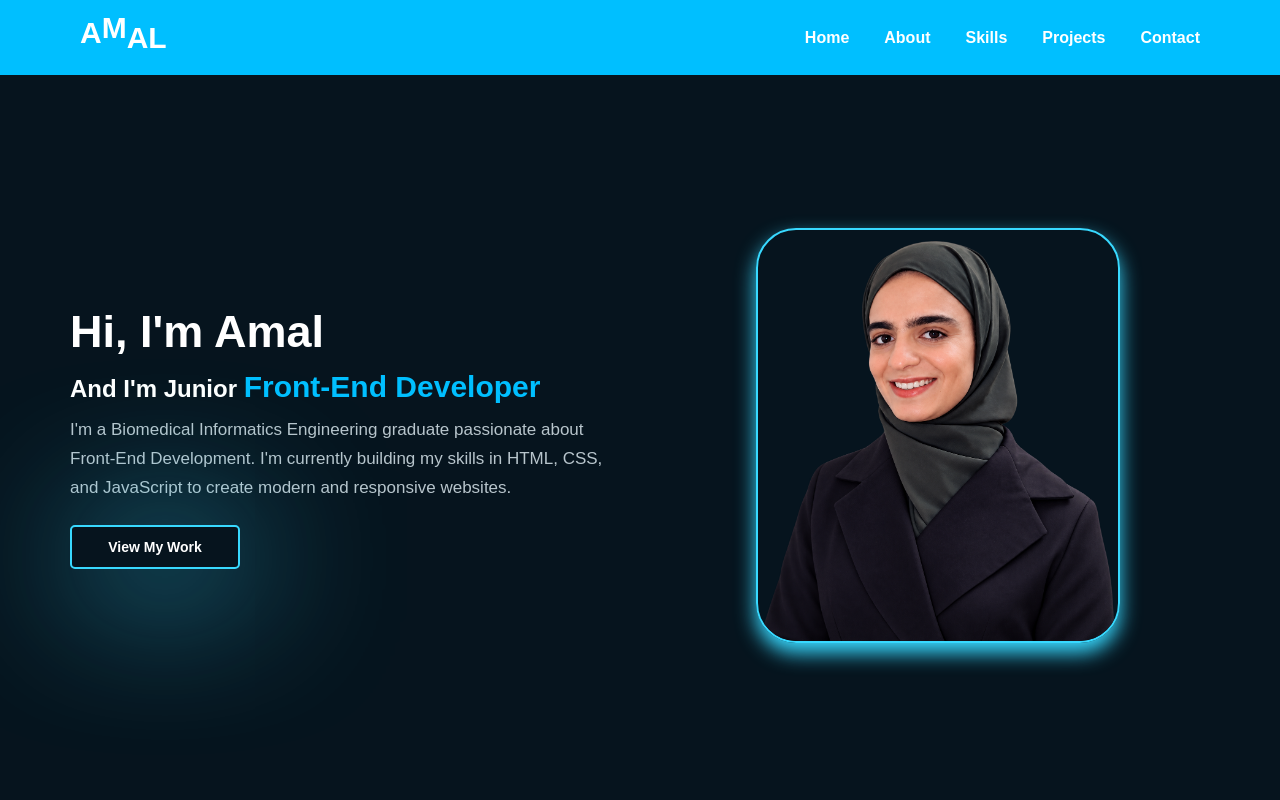
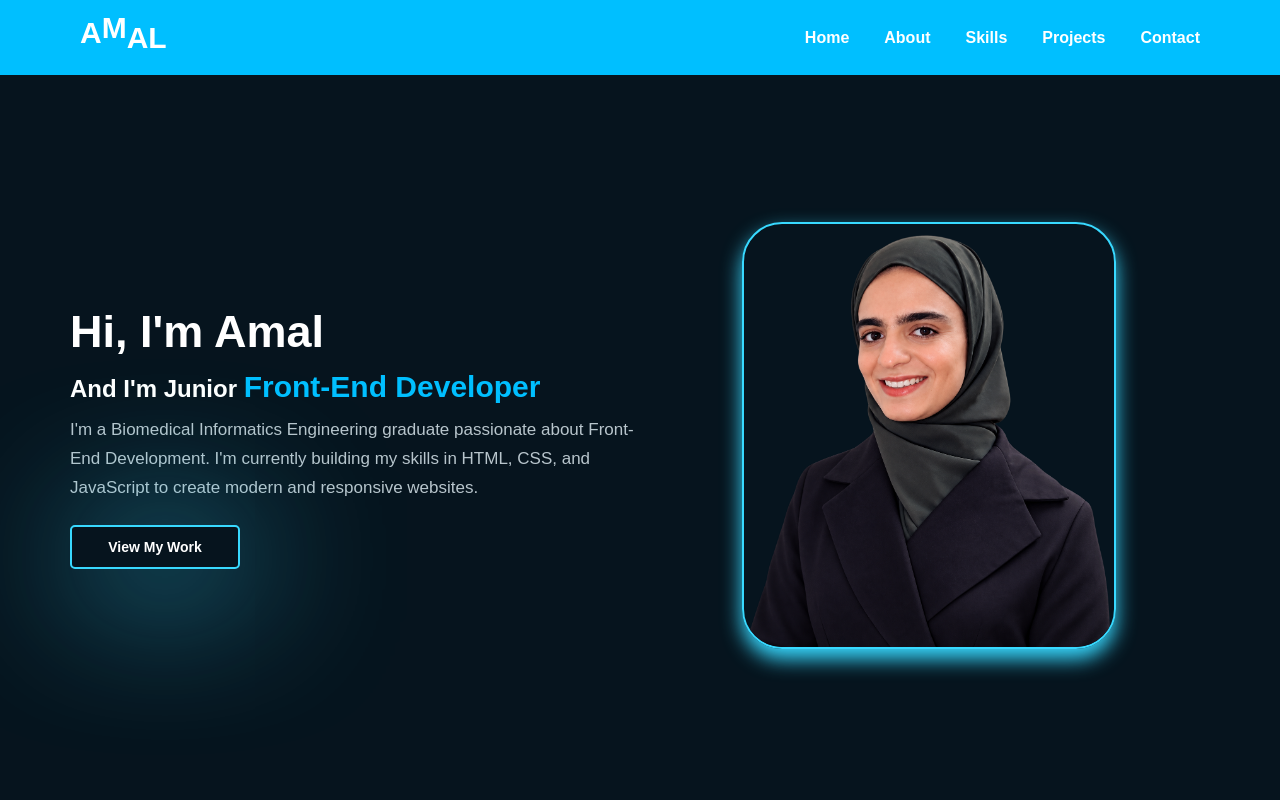
Before and after one commit to amalalawadi-dev/My-Portfolio-project, a plain HTML site: page index.html in a window 1280 px wide. Shown: the top 800 px of the page. Drawn offline with Linux system fonts and the light colour scheme.

Commit message:
Adjust spacing and dimensions in hero section styles

```diff
--- a/CSS/style.css
+++ b/CSS/style.css
@@ -793,7 +793,7 @@ body {
         padding: 70px 50px;
         display: grid;
         grid-template-columns: 1fr 1fr;
-        gap: 70px;
+        gap: 80px;
     }
     .hero-section .text-div {
         align-items: flex-start;
@@ -818,7 +818,7 @@ body {
     }
     .hero-section .myImage-div {
         width: 80%;
-        max-width: 450px;
+        max-width: 550px;
     }
     .hero-section .view-button {
         width: 170px;
@@ -952,7 +952,7 @@ body {
         max-width: 1300px;
         padding: 80px 70px;
         grid-template-columns: 1.1fr 0.9fr;
-        gap: 130px;
+        gap: 100px;
     }
     .hero-section .text-div .main-title {
         font-size: 45px;
```
